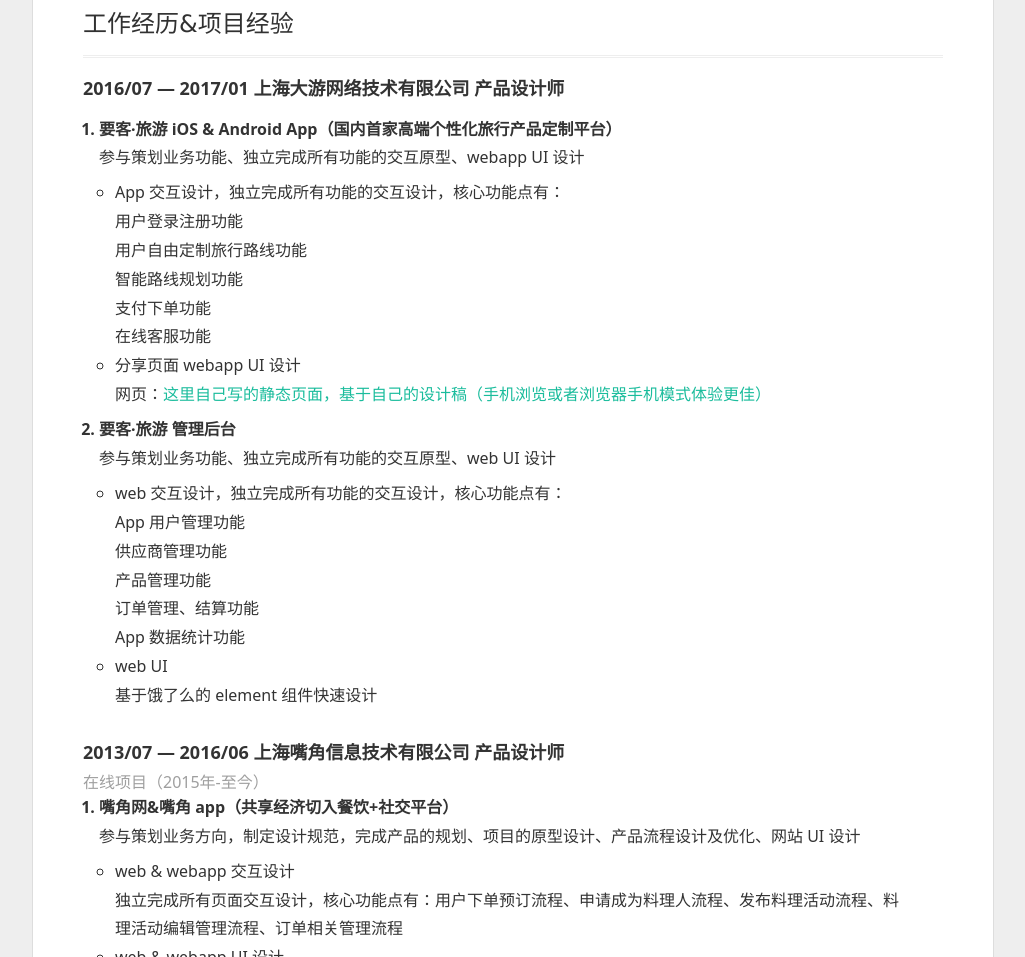
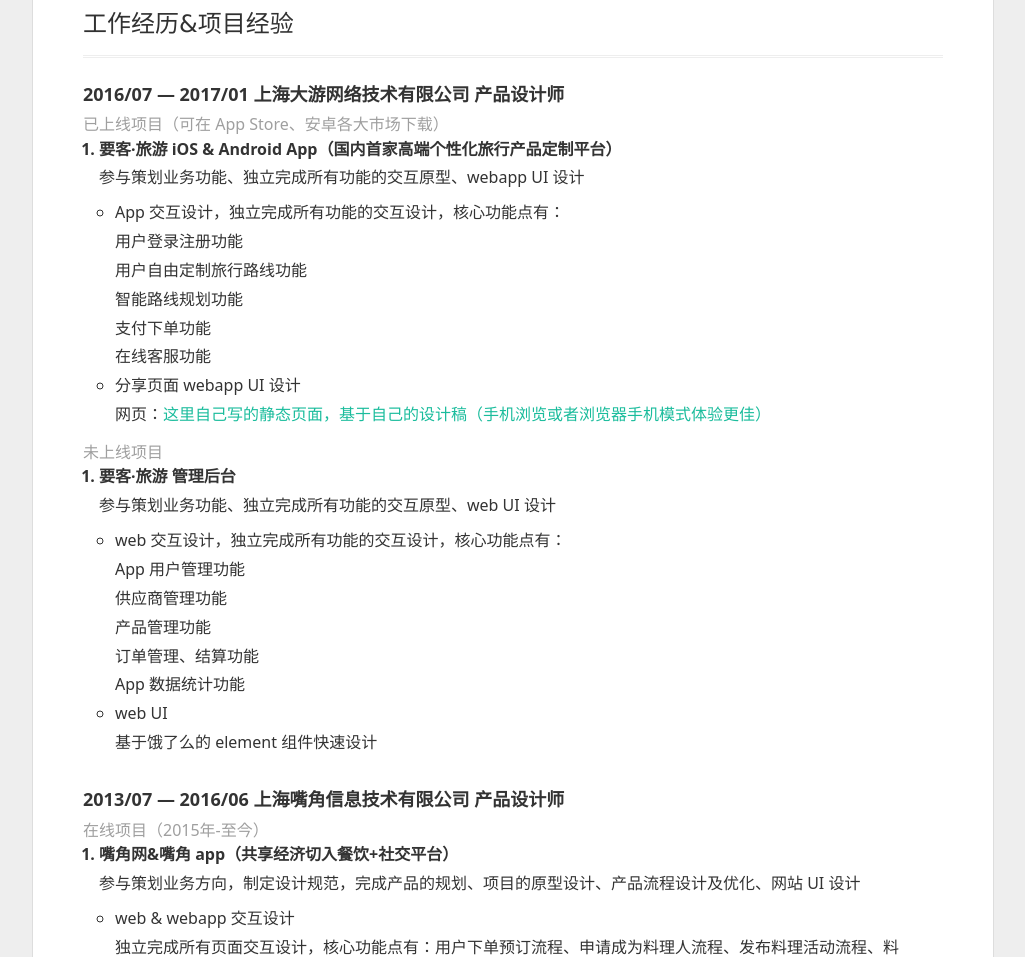
Before and after one commit to sunnist/code-learning, a website: page wanyan-resume/wanyan-resume.html in a window 1280 px wide. Shown: the part 540-1497 px from the top of the page, without its empty margins (127-1152 px from the left). Drawn offline with Linux system fonts and the light colour scheme.

Commit message:
add info

```diff
--- a/wanyan-resume/wanyan-resume.html
+++ b/wanyan-resume/wanyan-resume.html
@@ -44,9 +44,10 @@
 		</div>
 
 		<div class="section">
-			<h2 id="tagline">工作经历&项目经验</h2>
-			<p style="font-size:18px;font-weight:bold;">2016/07 — 2017/01 上海大游网络技术有限公司 产品设计师</p>
+			<h2 id="tagline" style="margin-bottom:0px;">工作经历&项目经验</h2>
+			<p style="font-size:18px;font-weight:bold;padding-top:20px;">2016/07 — 2017/01 上海大游网络技术有限公司 产品设计师</p>
 			<div class="details1" style="margin-top: 10px;">
+				<p class="explain">已上线项⽬（可在 App Store、安卓各大市场下载）</p>
 				<ol>
 					<li style="font-weight:bold;">要客·旅游 iOS & Android App（国内首家高端个性化旅行产品定制平台）</li>
 					<p>参与策划业务功能、独立完成所有功能的交互原型、webapp UI 设计</p>
@@ -60,8 +61,15 @@
 
 						<li> 分享页面 webapp UI 设计 <br>⽹页：<a href="http://sunnist.github.io/code-learning/yaoktravel-share/demo.html" target="view_window" >这里自己写的静态页面，基于自己的设计稿（手机浏览或者浏览器手机模式体验更佳）</a>
 					</ul>
+				</div>
 
+
+			<div class="details1">
+				<p class="explain">未上线项⽬</p>
+
+				<ol>
 					<li style="font-weight:bold;">要客·旅游 管理后台</li>
+
 					<p>参与策划业务功能、独立完成所有功能的交互原型、web UI 设计</p>
 					<ul>
 						<li>web 交互设计，独⽴完成所有功能的交互设计，核⼼功能点有：<br>
```
